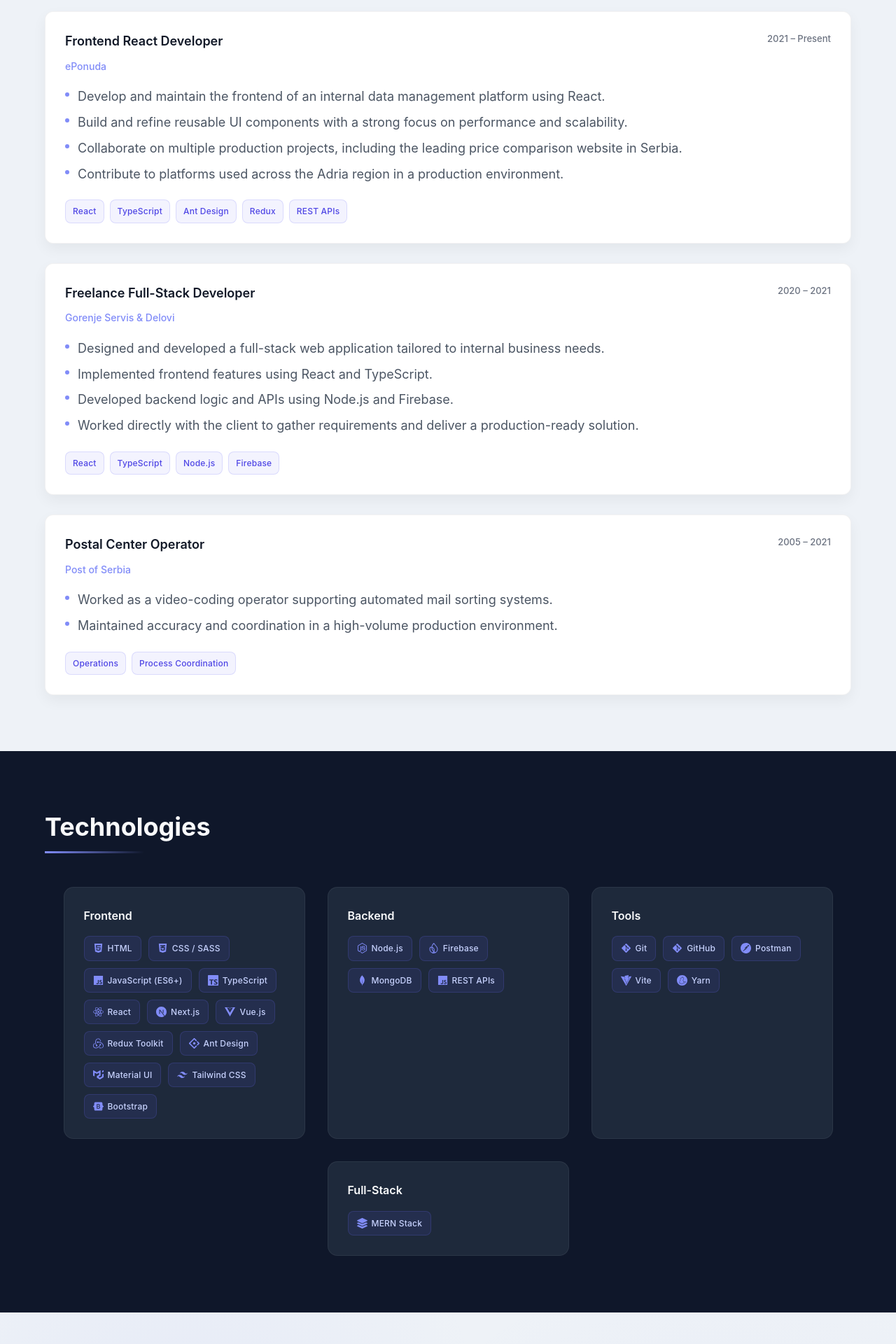
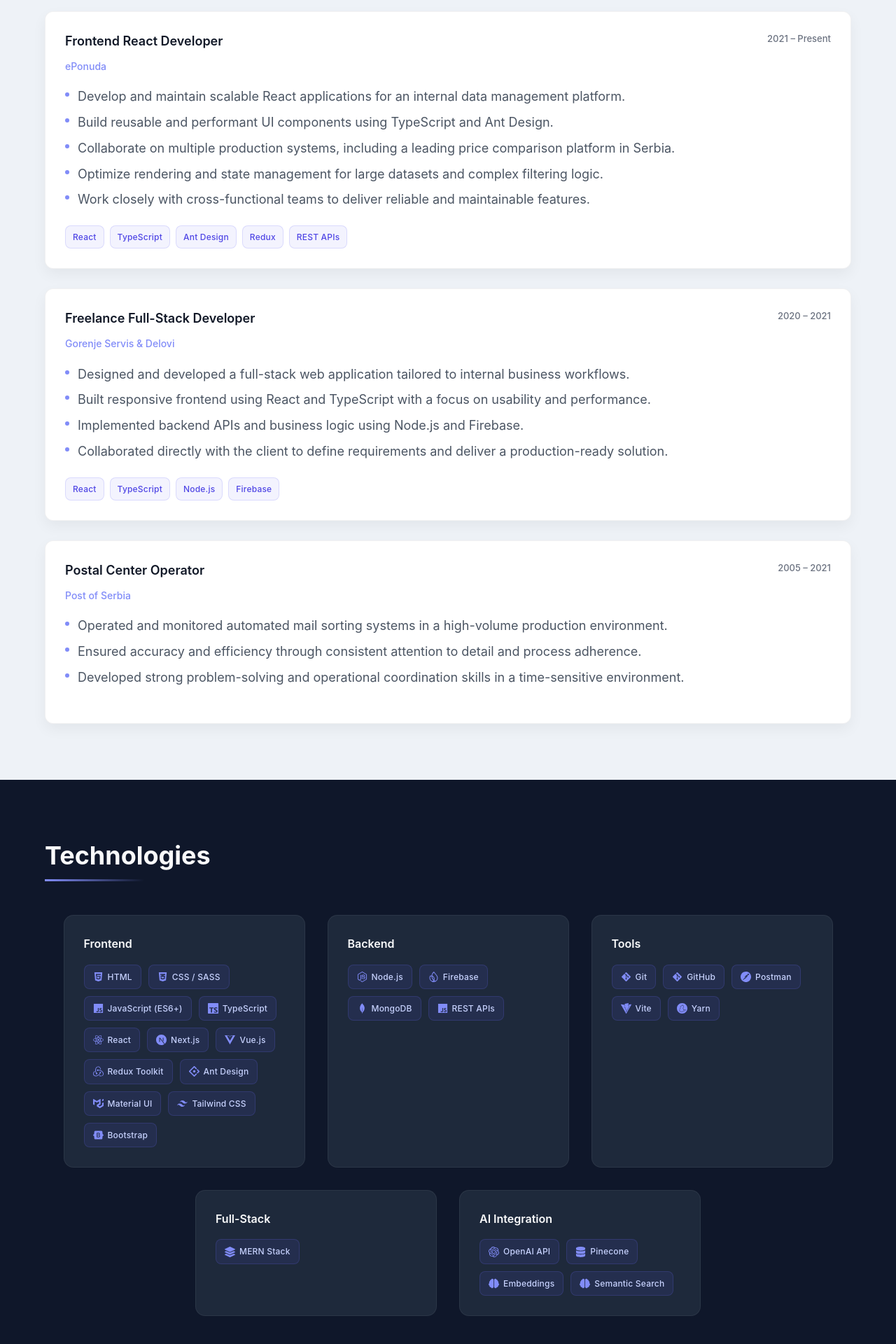
Before and after one commit to veljko-naumovic/frontend-portfolio, a React (Vite) app: page / in a window 1280 px wide. Shown: the part 2720-4640 px from the top of the page at 70% size. Built offline with nearby package versions, Linux system fonts and the light colour scheme; no server answers.

Commit message:
Add ai skills in  tehnologies

```diff
--- a/src/data/experience.data.ts
+++ b/src/data/experience.data.ts
@@ -6,10 +6,11 @@ export const experience: ExperienceItem[] = [
 		company: "ePonuda",
 		period: "2021 – Present",
 		points: [
-			"Develop and maintain the frontend of an internal data management platform using React.",
-			"Build and refine reusable UI components with a strong focus on performance and scalability.",
-			"Collaborate on multiple production projects, including the leading price comparison website in Serbia.",
-			"Contribute to platforms used across the Adria region in a production environment.",
+			"Develop and maintain scalable React applications for an internal data management platform.",
+			"Build reusable and performant UI components using TypeScript and Ant Design.",
+			"Collaborate on multiple production systems, including a leading price comparison platform in Serbia.",
+			"Optimize rendering and state management for large datasets and complex filtering logic.",
+			"Work closely with cross-functional teams to deliver reliable and maintainable features.",
 		],
 		tech: ["React", "TypeScript", "Ant Design", "Redux", "REST APIs"],
 	},
@@ -18,10 +19,10 @@ export const experience: ExperienceItem[] = [
 		company: "Gorenje Servis & Delovi",
 		period: "2020 – 2021",
 		points: [
-			"Designed and developed a full-stack web application tailored to internal business needs.",
-			"Implemented frontend features using React and TypeScript.",
-			"Developed backend logic and APIs using Node.js and Firebase.",
-			"Worked directly with the client to gather requirements and deliver a production-ready solution.",
+			"Designed and developed a full-stack web application tailored to internal business workflows.",
+			"Built responsive frontend using React and TypeScript with a focus on usability and performance.",
+			"Implemented backend APIs and business logic using Node.js and Firebase.",
+			"Collaborated directly with the client to define requirements and deliver a production-ready solution.",
 		],
 		tech: ["React", "TypeScript", "Node.js", "Firebase"],
 	},
@@ -30,9 +31,10 @@ export const experience: ExperienceItem[] = [
 		company: "Post of Serbia",
 		period: "2005 – 2021",
 		points: [
-			"Worked as a video-coding operator supporting automated mail sorting systems.",
-			"Maintained accuracy and coordination in a high-volume production environment.",
+			"Operated and monitored automated mail sorting systems in a high-volume production environment.",
+			"Ensured accuracy and efficiency through consistent attention to detail and process adherence.",
+			"Developed strong problem-solving and operational coordination skills in a time-sensitive environment.",
 		],
-		tech: ["Operations", "Process Coordination"],
+		tech: [],
 	},
 ];
--- a/src/data/technologies.data.ts
+++ b/src/data/technologies.data.ts
@@ -6,6 +6,8 @@ import {
 	FaNodeJs,
 	FaGitAlt,
 	FaLayerGroup,
+	FaDatabase,
+	FaBrain,
 } from "react-icons/fa";
 
 import {
@@ -22,6 +24,7 @@ import {
 	SiVite,
 	SiYarn,
 	SiPostman,
+	SiOpenai,
 } from "react-icons/si";
 import { Technologies } from "../types/technologies.type";
 
@@ -54,4 +57,10 @@ export const technologies: Technologies = {
 		{ label: "Vite", icon: SiVite },
 		{ label: "Yarn", icon: SiYarn },
 	],
+	ai: [
+		{ label: "OpenAI API", icon: SiOpenai },
+		{ label: "Pinecone", icon: FaDatabase },
+		{ label: "Embeddings", icon: FaBrain },
+		{ label: "Semantic Search", icon: FaBrain },
+	],
 };
--- a/src/sections/Technologies/Technologies.tsx
+++ b/src/sections/Technologies/Technologies.tsx
@@ -57,6 +57,16 @@ const Technologies = () => {
 							)}
 						</ul>
 					</Card>
+					<Card title="AI Integration">
+						<ul className="technologies-list">
+							{technologies.ai.map(({ label, icon: Icon }) => (
+								<li key={label} className="tag">
+									<Icon />
+									{label}
+								</li>
+							))}
+						</ul>
+					</Card>
 				</div>
 			</div>
 		</section>
--- a/src/types/technologies.type.ts
+++ b/src/types/technologies.type.ts
@@ -10,4 +10,5 @@ export type Technologies = {
 	backend: Technology[];
 	fullstack: Technology[];
 	tools: Technology[];
+	ai: Technology[];
 };
```
